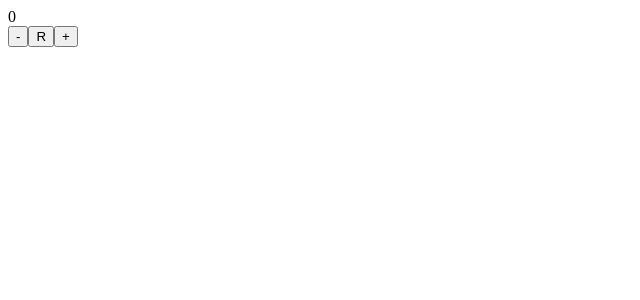
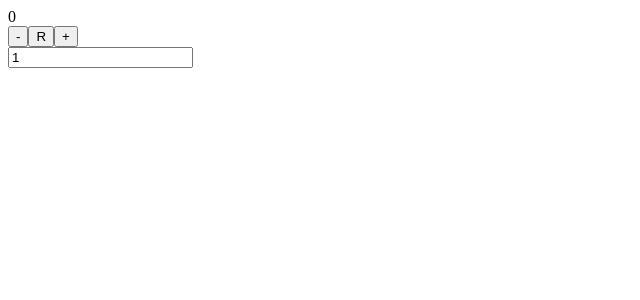
Before and after one commit to sam0sva1/redux-counter, a React (Create React App) app: page / in a window 1280 px wide. Shown: the top 300 px of the page, without its empty margins (0-640 px from the left). Built offline with nearby package versions, Linux system fonts and the light colour scheme.

Commit message:
CNT inserts the amount input

```diff
--- a/src/App.js
+++ b/src/App.js
@@ -33,10 +33,12 @@ export default class Counter extends Component {
   }
 
   increment() {
+    let amount = this.refs.amount.value;
     store.dispatch(incrementAction);
   }
 
   decrement() {
+    let amount = this.refs.amount.value;
     store.dispatch(decrementAction);
   }
 
@@ -55,6 +57,8 @@ export default class Counter extends Component {
           <button className="buttons__reset" onClick={this.reset}>R</button>
           <button className="buttons__increment" onClick={this.increment}>+</button>
         </div>
+
+        <input type="text" ref="amount" defaultValue="1" />
       </div>
     )
   }
```
